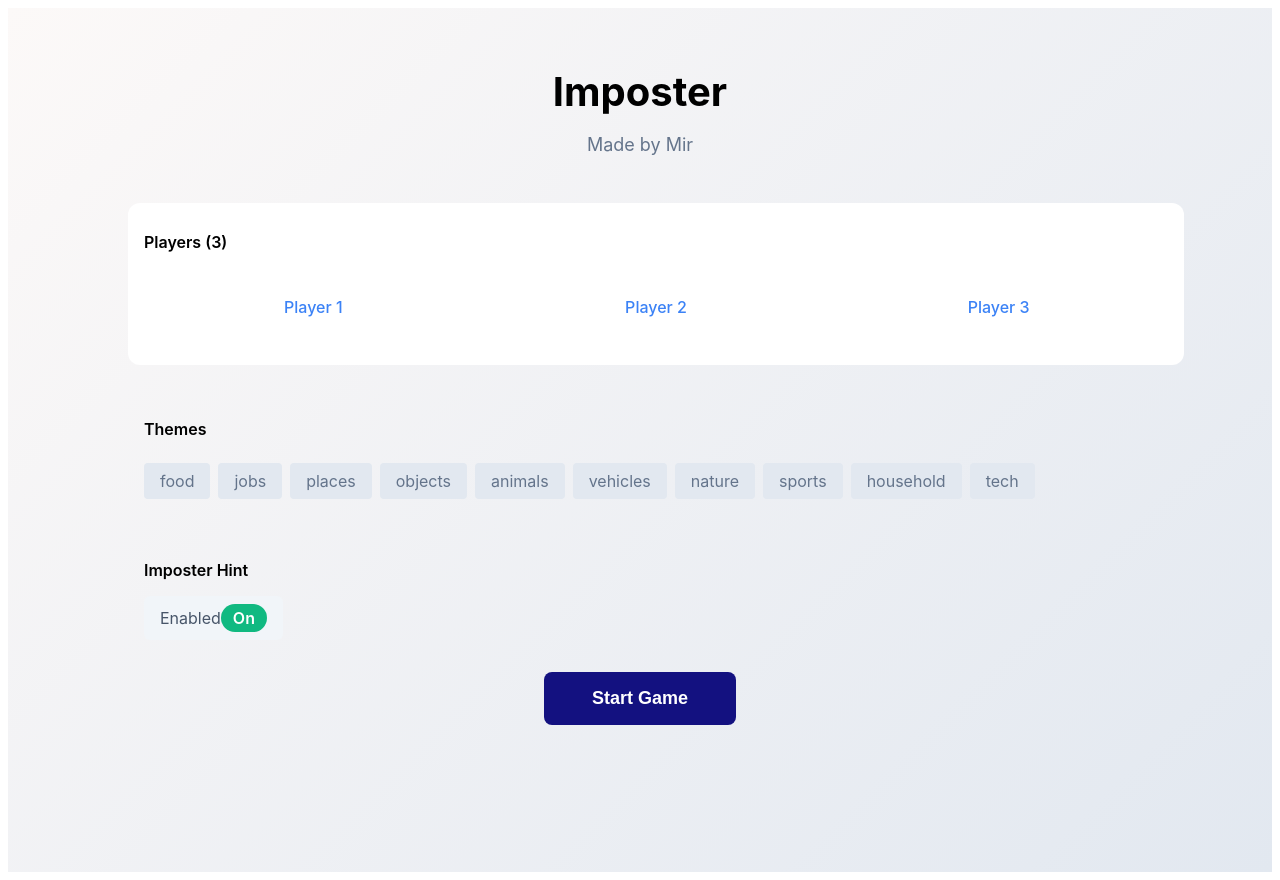
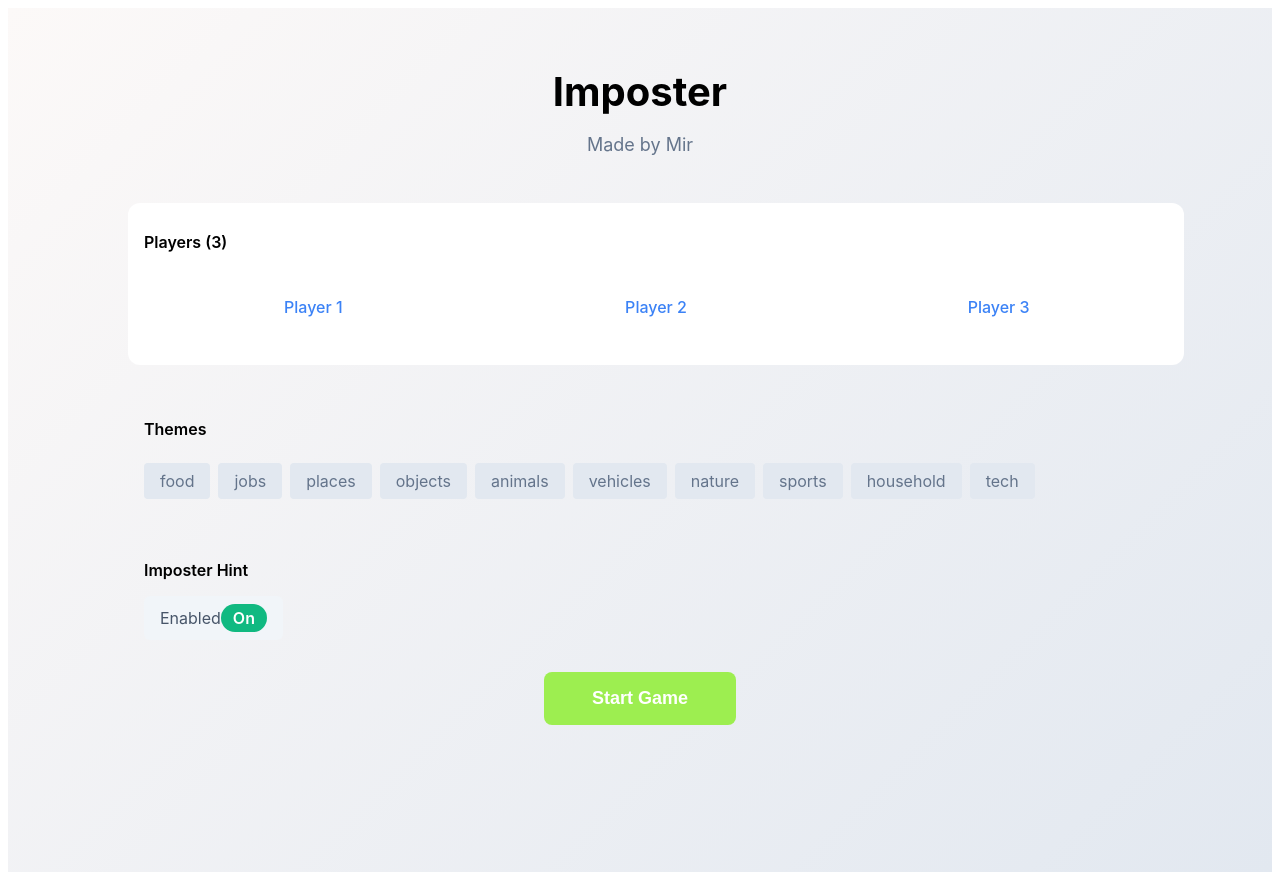
Before and after one commit to mirajhaq/imposter-vercel, a Next.js app: page / in a window 1280 px wide. Built offline with nearby package versions, Linux system fonts and the light colour scheme.

Commit message:
colour change for start button

```diff
--- a/src/components/SetupScreen.tsx
+++ b/src/components/SetupScreen.tsx
@@ -74,7 +74,7 @@ export default function SetupScreen({
               fontSize: '1.125rem',
               fontWeight: '700',
               padding: '1rem 3rem',
-              backgroundColor: '#131180ff',
+              backgroundColor: '#9dee50ff',
               color: 'white',
               borderRadius: '0.5rem',
               border: 'none',
```
Also changed, not shown: 2 other files (tests, documents, lock files or other folders).
